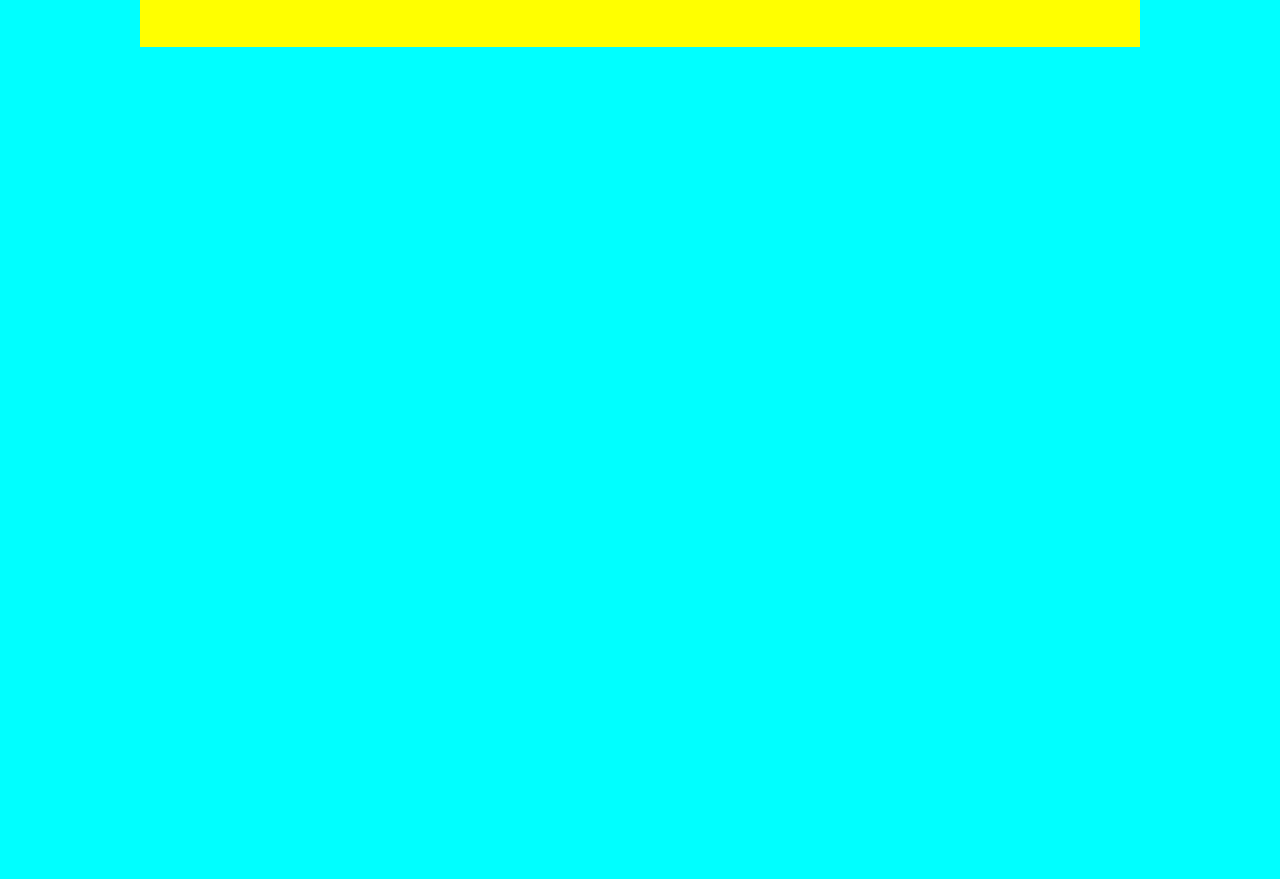
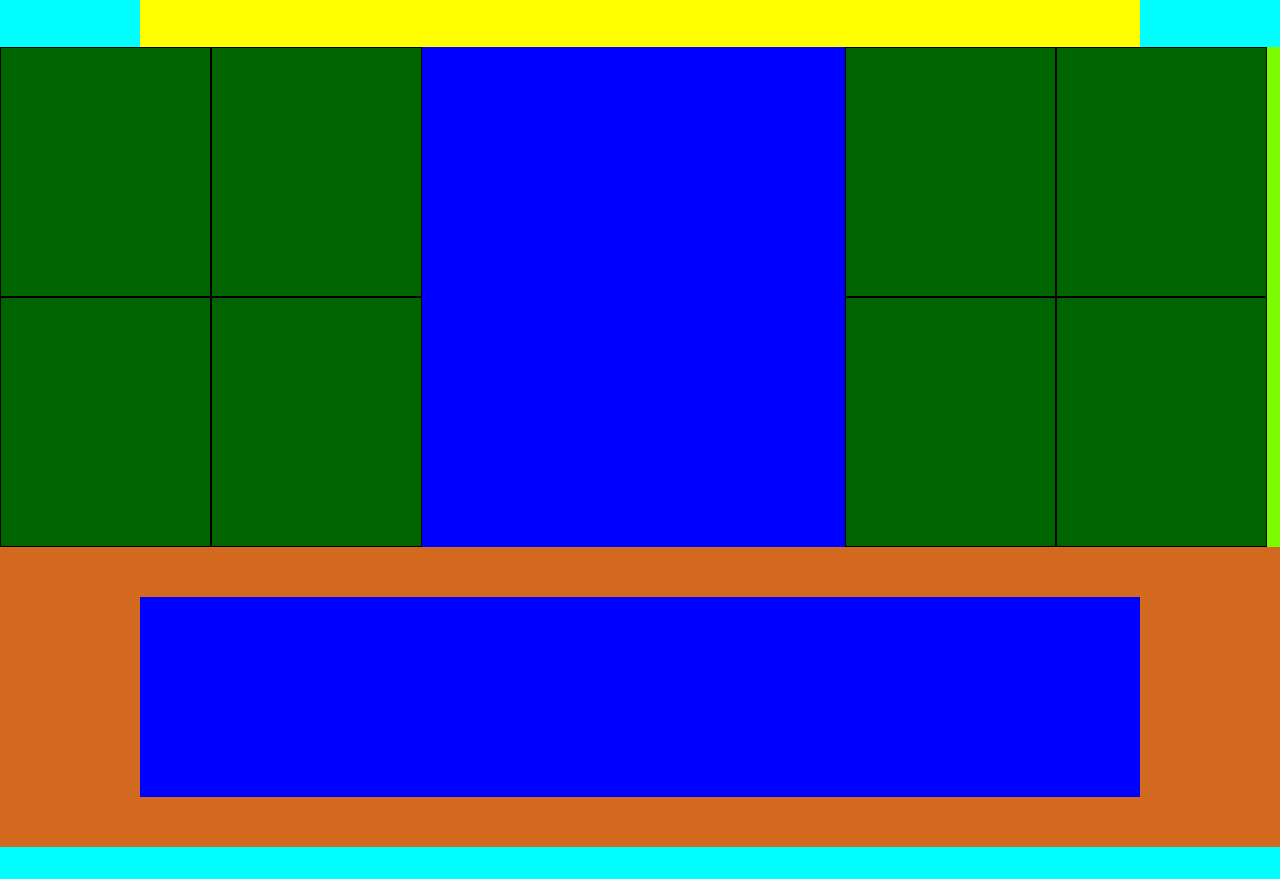
Before and after one commit to simonecarcagni/htmlcss-dropbox, a plain HTML site: page index.html in a window 1280 px wide. Shown: the part 3653-4532 px from the top of the page. Drawn offline with Linux system fonts and the light colour scheme.

Commit message:
Layout Main Completato

```diff
--- a/css/style.css
+++ b/css/style.css
@@ -94,7 +94,7 @@ main {
 .main-corp {
     width: 1000px;
     height: 3000px;
-    margin: 100px auto;
+    margin: 100px auto 0px;
     background-color: yellow;
 }
 
@@ -170,3 +170,51 @@ main {
     background-color: cornflowerblue;
     margin-top: 50px;
 }
+
+.brands-container{
+    width: 100vw;
+    height: 500px;
+    background-color: lawngreen;
+    display: flex;
+}
+
+.logo-img{
+    height: 250px;
+    width: 50%;
+    background-color: darkgreen;
+    display: flex;
+    border: 1px solid black;
+}
+
+.logo-container{
+    width: 33%;
+    display: flex;
+    flex-wrap: wrap;
+}
+
+.logo-text{
+    width: 33%;
+    height: 500px;
+    background-color: blue;
+}
+
+.free-trial{
+    background-color: chocolate;
+    width: 100%;
+    height: 300px;
+    padding: 50px 0px;
+}
+
+.free-trial div{
+    background-color: blue;
+    height: 200px;
+    width: 1000px;
+    margin: auto;
+}
+
+.questions{
+    height: 500px;
+    width: 1000px;
+    background-color: pink;
+    margin: 50px auto;
+}
--- a/index.html
+++ b/index.html
@@ -103,6 +103,31 @@
 
             </div>
 
+            <div class="brands-container">
+
+                <div class="logo-container">
+                    <div class="logo-img"></div>
+                    <div class="logo-img"></div>
+                    <div class="logo-img"></div>
+                    <div class="logo-img"></div>
+                </div>
+
+                <div class="logo-text"></div>
+
+                <div class="logo-container">
+                    <div class="logo-img"></div>
+                    <div class="logo-img"></div>
+                    <div class="logo-img"></div>
+                    <div class="logo-img"></div>
+                </div>
+
+            </div>
+
+            <div class="free-trial">
+                <div></div>
+            </div>
+
+            <div class="questions"></div>
 
         </main>
 
```
Also changed, not shown: img/arizona_state_university.svg (added), img/business-feature-coordinate-it.png (added), img/business-feature-integrations-it.png (added), img/business-feature-multi-device.png (added), img/business-feature-security.png (added), img/business-feature-send-files-it.png (added), img/business-feature-switching-tools.png (added), img/clear_channel.svg (added), img/designit.svg (added), img/hearst_corp.svg (added), img/jumbo.png (added), img/logo-small.png (added), img/lonely_planet.svg (added), img/partner.png (added), 3 more files, 1 other file.
